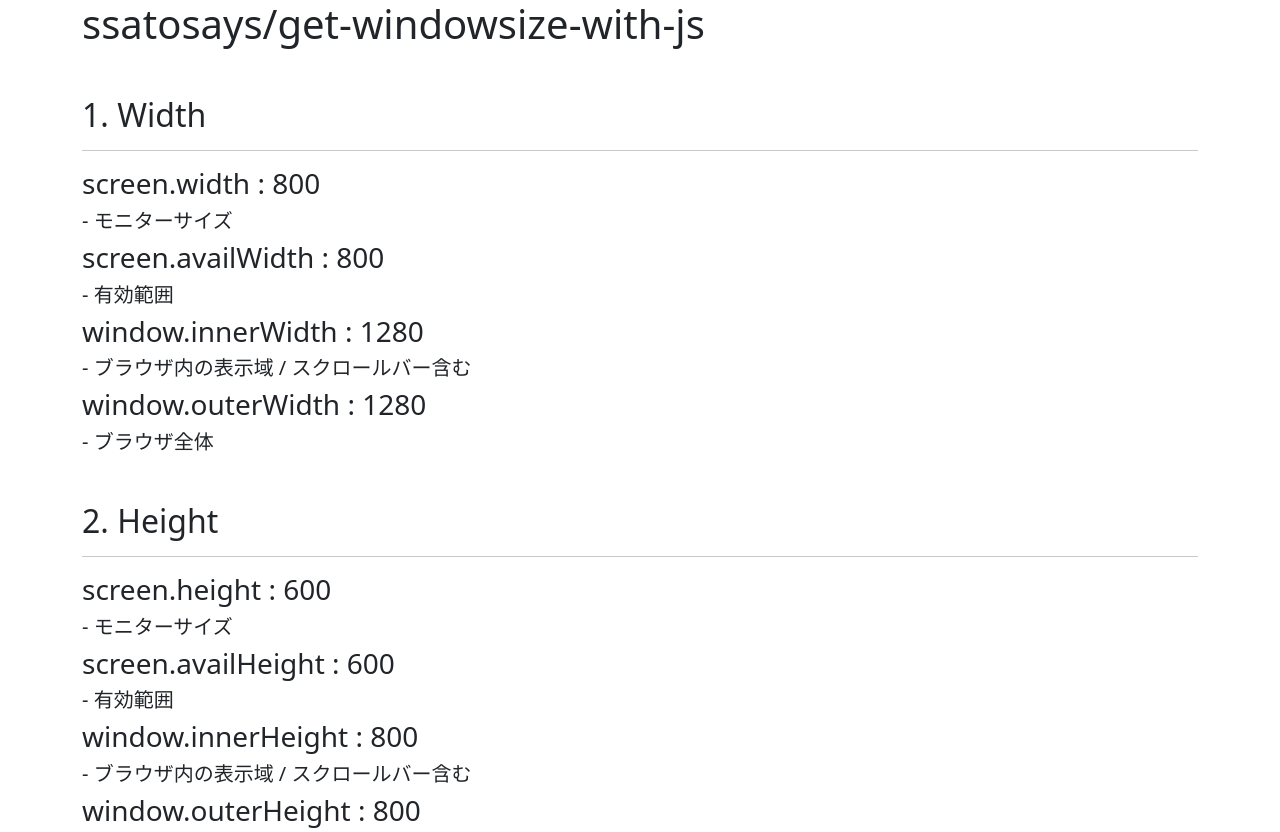
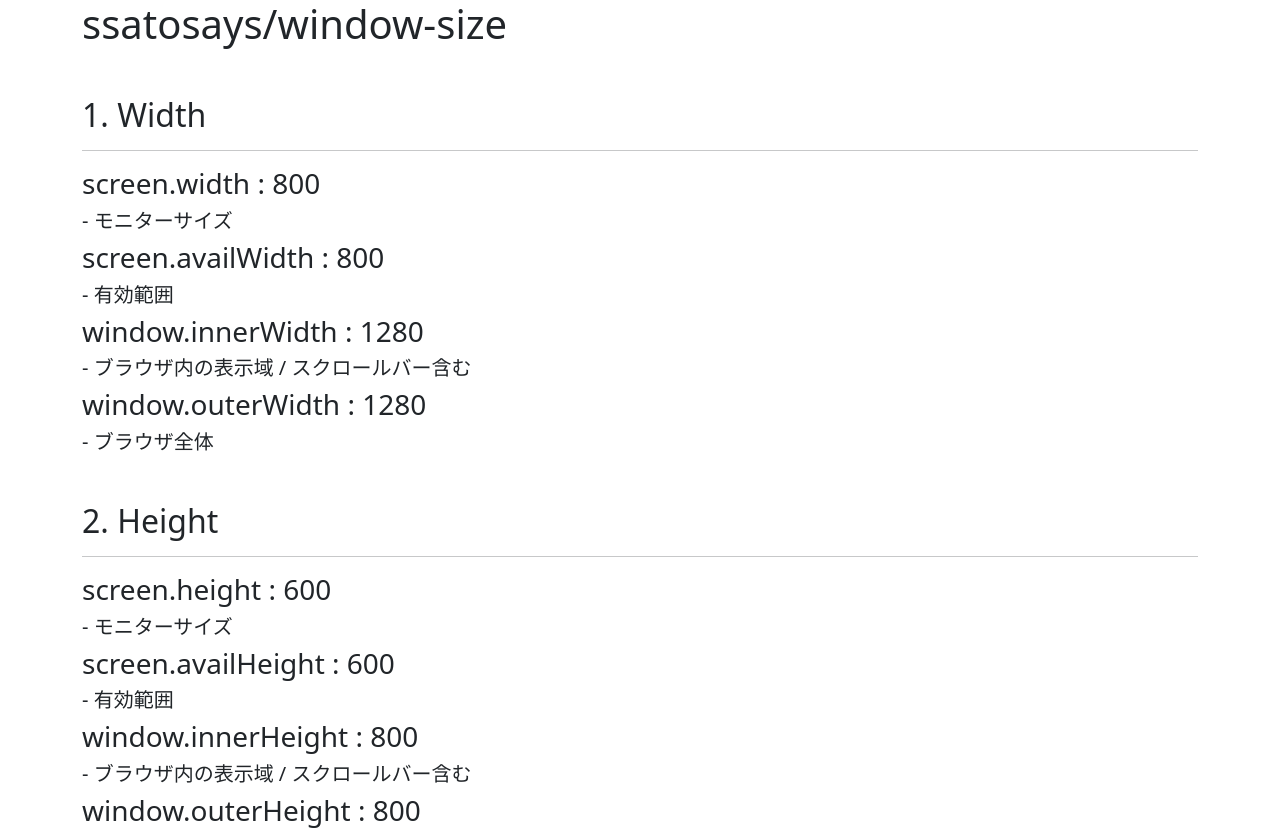
Before and after one commit to ssatosays/window-size, a website: page docs/index.html in a window 1280 px wide. Shown: the top 832 px of the page. Drawn offline with nearby package versions, Linux system fonts and the light colour scheme.

Commit message:
Update index.html

```diff
--- a/docs/index.html
+++ b/docs/index.html
@@ -4,11 +4,11 @@
     <meta charset="utf-8">
     <meta name="viewport" content="width=device-width, initial-scale=1">
     <link href="https://cdn.jsdelivr.net/npm/bootstrap@5.0.0-beta1/dist/css/bootstrap.min.css" rel="stylesheet" integrity="sha384-giJF6kkoqNQ00vy+HMDP7azOuL0xtbfIcaT9wjKHr8RbDVddVHyTfAAsrekwKmP1" crossorigin="anonymous">
-    <title>ssatosays/get-windowsize-with-js</title>
+    <title>ssatosays/window-size</title>
   </head>
   <body>
     <div class="container">
-      <h1>ssatosays/get-windowsize-with-js</h1>
+      <h1>ssatosays/window-size</h1>
       <!-- Width -->
       <h2 class="mt-5">1. Width</h2>
       <hr>
```
